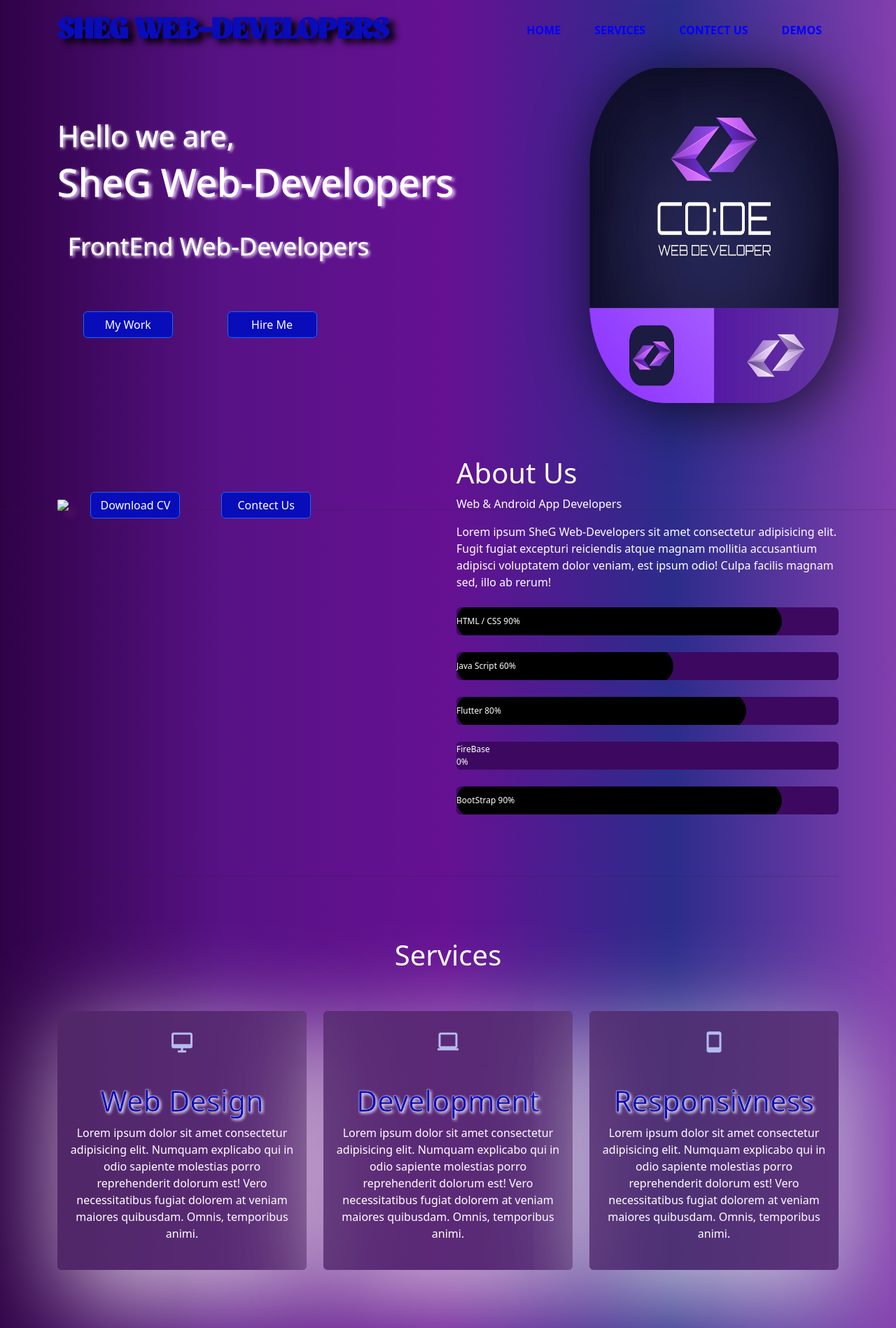
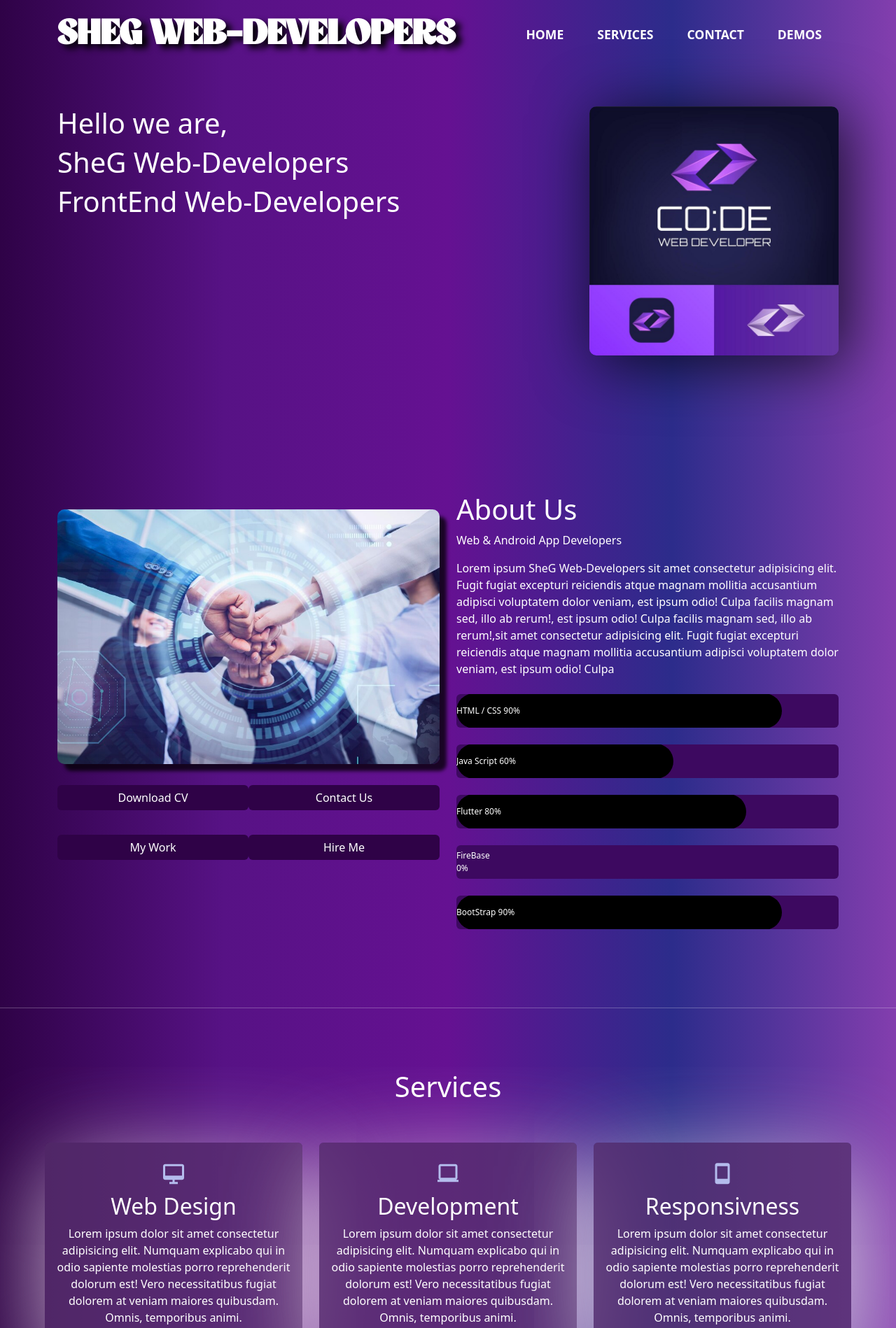
Before and after one commit to gcsedu/temo, a plain HTML site: page index.html in a window 1280 px wide. Shown: the top 1898 px of the page at 70% size. Drawn offline with nearby package versions, Linux system fonts and the light colour scheme.

Commit message:
Add files via upload

```diff
--- /dev/null
+++ b/css/contact.css
@@ -0,0 +1,26 @@
+.third{
+    background-color: #580e80;
+}
+*{
+    padding: 0;
+    margin: 0;
+    box-sizing: border-box;
+    text-decoration: none;
+    border: none;
+    outline: none;
+    scroll-behavior: smooth;
+}
+.bx{
+    color: rgb(180, 188, 237);
+    padding: 10px;
+}
+.row{
+   color: rgb(255, 255, 255);
+}
+.contect{
+    background-color: black;
+    border-radius: 10px;
+    box-shadow: 10px 10px 72px 0px rgba(161, 156, 156, 0.97);
+    -webkit-box-shadow: 10px 10px 72px 0px rgba(198, 195, 198, 0.957);
+    -moz-box-shadow: 10px 10px 72px 0px rgba(216, 205, 205, 0.877);
+}
--- a/css/service.css
+++ b/css/service.css
@@ -13,6 +13,10 @@
 .service-container{
     padding-top: 100px;
 }
+.white-text {
+    color: white;
+}
+
 .card{
     box-shadow: 10px 38px 143px 5px rgba(246, 244, 244, 0.61);
 -webkit-box-shadow: 10px 38px 143px 5px rgba(246, 239, 239, 0.781);
--- a/css/style.css
+++ b/css/style.css
@@ -1,11 +1,18 @@
+/* General Styles */
+
 @font-face {
     font-family: 'NameOfCompany';
     src: url('../font/camera_obscura/CameraObscuraDEMO.otf');
 }
-.First{
-    background: linear-gradient(to right, #2f0247,#571285, #651192, rgb(44, 44, 139), rgb(131, 62, 174));
+
+body {
+    background: linear-gradient(to right, #2f0247, #571285, #651192, rgb(44, 44, 139), rgb(131, 62, 174));
+    padding-top: 56px; /* Adjusted to accommodate the fixed navbar */
+    color: white;
+    font-size: 16px; /* Set a base font size */
 }
-*{
+
+* {
     padding: 0;
     margin: 0;
     box-sizing: border-box;
@@ -13,117 +20,115 @@
     border: none;
     outline: none;
     scroll-behavior: smooth;
-    /* background-image: url('../images/background-pixel-rain-abstract_23-2148374569.jpg'); */
 }
-/* navbar */
-.navbar{
+
+/* Navbar Styles */
+
+.navbar {
     background-color: transparent;
 }
-.navbar-nav{
+
+.navbar-nav {
     margin-left: auto;
 }
-.nav-link{
-    color: blue;
+
+.nav-link {
+    color: rgb(221, 221, 221);
     font-size: 1rem;
     font-weight: 700;
     text-decoration: none;
 }
-.nav-link:hover{
+
+.nav-link:hover {
     color: whitesmoke;
     background-color: #3c0b5e;
 }
-.navbar-brand{
+
+.navbar-brand {
     font-size: 2.5rem;
     font-weight: 900;
-    color: rgb(9, 12, 185);
+    color: rgb(255, 255, 255);
     font-family: 'NameOfCompany';
-    /* -webkit-text-stroke: 0.9px rgb(244, 240, 240); */
-    text-shadow:8px 6px 10px  black;
+    text-shadow: 8px 6px 10px black;
 }
-.navbar-brand:hover{
-    color:  #3c0b5e;
+
+.navbar-brand:hover {
+    color: #3c0b5e;
     -webkit-text-stroke: 0.1px rgb(244, 240, 240);
 }
-.navbar-toggler-icon{
+
+.navbar-brand:focus,
+.navbar-brand:active {
+    color: rgb(255, 255, 255);
+}
+.navbar-toggler-icon {
     background-color: rgb(139, 191, 236);
 }
-/* main section */
-.main{
-  background: linear-gradient(to right, #2f0247,#571285, #651192, rgb(44, 44, 139), rgb(131, 62, 174));
-  background-size: cover;
-  height: 80vh;
-  width: 100%;
+
+/* Main Section Styles */
+
+.main {
+    background: linear-gradient(to right, #2f0247, #571285, #651192, rgb(44, 44, 139), rgb(131, 62, 174));
+    background-size: cover;
+    padding: 5%;
 }
-.main h3{
-    font-size: 3.4rem;
+
+.main h4 {
+    font-size: 2rem;
     font-weight: 500;
-    -webkit-text-stroke: 0.9px rgb(254, 254, 255);
-    text-shadow:4px 2px 4px  #eac3fd;
-    /* padding-left: 4%; */
-    /* border-bottom: 2px solid blue; */
+}
 
+.main h3,
+.main h5 {
+    font-size: 1.5rem;
 }
-.main h4{
-    font-size: 2.6rem;
-    font-weight: 500;
-    text-shadow:2px 2px 4px  #fcf6ff;
-    -webkit-text-stroke: 0.4px rgb(254, 254, 255);
-    padding-top: 10%;
+
+.main-img {
+    width: 100%;
+    max-height: 60vh;
+    object-fit: cover;
+    box-shadow: 10px 10px 88px 0px rgba(0, 0, 0, 0.75);
+    border-radius: 10px;
 }
-.main h5{
-    font-size: 2.2rem;
-    font-weight: 300;
-    text-shadow:2px 2px 4px  #fcf6ff;
-    -webkit-text-stroke: 0.4px rgb(254, 254, 255);
-    padding: 2%;
-    line-height: 2;
-}
-.main-img{
+
+.btn {
+    border: #2f0247;
+    position: relative;
+    background-color: #2f0247;
+    color: white;
+    margin: 5% 0;
     width: 100%;
-    height: 60vh;
-    /* box-shadow: 0px 12px 30px rgb(205, 103, 248); */
-    box-shadow: 10px 10px 88px 0px rgba(0,0,0,0.75);
--webkit-box-shadow: 10px 10px 88px 0px rgba(0, 0, 0, 0.75);
--moz-box-shadow: 10px 10px 88px 0px rgba(117, 43, 156, 0.75);
-    border-radius: 30%;
-}
-/* .main .btn{ */
-.btn{
-    position: relative;
-    background-color: rgb(9, 12, 185);
-    color: white;
-    margin: 5%;
-    width: 8rem;
     z-index: 1;
     overflow: hidden;
 }
-/* .main .btn::before{ */
-.btn::before{
+
+.btn::before {
     content: '';
     position: absolute;
     top: 0;
     left: 0;
     width: 0;
     height: 100%;
-    background: rgb(48, 15, 139);
+    background: #2f0247;
     z-index: -1;
     transition: 0.5s;
 }
-/* .main .btn:hover::before{ */
- .btn:hover::before{
+
+.btn:hover::before {
     width: 100%;
+}
 
+/* About Section Styles */
+
+.about img {
+    width: 100%;
+    max-height: 60vh;
+    object-fit: cover;
+    box-shadow: 10px 10px 5px 0px rgba(0, 0, 0, 0.75);
+    border-radius: 10px;
 }
-/* about section */
 
-.about img{
-    height: 60vh;
-box-shadow: 10px 10px 5px 0px rgba(0,0,0,0.75);
--webkit-box-shadow: 10px 10px 5px 0px rgba(78, 12, 96, 0.75);
--moz-box-shadow: 10px 10px 5px 0px rgba(138, 78, 146, 0.75);
-border-radius: 10%;
-}
-.progress{
+.progress {
     background-color: #3d0960;
     color: white;
     align-items: center;
@@ -133,88 +138,254 @@ border-radius: 10%;
     width: 100%;
     margin-top: 3vh;
 }
-.pro-value1{
+
+.progress {
+    background-color: #3d0960;
+    color: white;
+    align-items: center;
+    position: relative;
+    display: flex;
+    height: 5vh;
+    width: 100%;
+    margin-top: 3vh;
+}
+
+.pro-value1 {
     animation: load1 7s normal forwards;
     border-radius: 50px;
-    background-color: black
+    background-color: black;
 }
-.pro-value2{
+
+.pro-value2 {
     animation: load2 7s normal forwards;
     border-radius: 50px;
     background-color: black;
 }
-.pro-value3{
+
+.pro-value3 {
     animation: load3 7s normal forwards;
     border-radius: 50px;
     background-color: black;
 }
-.pro-value4{
+
+.pro-value4 {
     animation: load4 7s normal forwards;
     border-radius: 50px;
     background-color: black;
 }
-.pro-value5{
+
+.pro-value5 {
     animation: load5 7s normal forwards;
     border-radius: 50px;
     background-color: black;
 }
+
 @keyframes load1 {
-    0%{
+    0% {
         width: 0;
     }
-    100%{
+
+    100% {
         width: 90%;
     }
 }
+
 @keyframes load2 {
-    0%{
+    0% {
         width: 0;
     }
-    100%{
+
+    100% {
         width: 60%;
     }
 }
+
 @keyframes load3 {
-    0%{
+    0% {
         width: 0;
     }
-    100%{
+
+    100% {
         width: 80%;
     }
 }
+
 @keyframes load4 {
-    0%{
+    0% {
         width: 0;
     }
-    100%{
+
+    100% {
         width: 0%;
     }
 }
+
 @keyframes load5 {
-    0%{
+    0% {
         width: 0;
     }
-    100%{
+
+    100% {
         width: 90%;
     }
 }
-/* services section */
-.service-name{
-    color: rgb(9, 12, 185);
-    font-size: 40px;
+
+
+/* Services Section Styles */
+
+.services {
+    padding: 5%;
 }
-.card{
+
+.service-name {
+    color: white;
+    font-size: 2rem;
+}
+
+.card {
     border: none;
     outline: none;
     background-color: rgba(88, 50, 110, 0.75);
-    box-shadow: 10px 37px 88px 0px rgba(0,0,0,0.75);
-   -webkit-box-shadow: 10px 37px 88px 0px rgba(86, 38, 227, 0.75);
-    -moz-box-shadow: 10px 37px 88px 0px rgba(127, 112, 155, 0.75);
+    box-shadow: 10px 37px 88px 0px rgba(0, 0, 0, 0.75);
 }
-.card p{
+
+.card p {
     color: white;
 }
-.circle{
-    display: flex;
-    justify-content: center;
+
+
+/* Media Queries for Responsiveness */
+@media screen and (min-width: 900px) {
+    /* Styles for screens larger than 768px (e.g., tablets and desktops) */
+
+    .navbar {
+        background: transparent !important; /* Make the navbar transparent */
+    }
+
+    .navbar-nav {
+        background: transparent !important; /* Make the navbar-nav transparent */
+    }
+
+    .nav-link {
+        background: transparent !important; /* Make the nav links transparent */
+        color: white; /* Adjust the text color as needed */
+    }
+
+    .nav-link:hover {
+        color: whitesmoke;
+        background-color: #3c0b5e;
+    }
+
+    /* Add more styles for larger screens if necessary */
 }
+
+@media screen and (max-width: 768px) {
+    /* Styles for smaller screens (e.g., mobile phones) */
+    .main h4,
+    .main h3,
+    .main h5 {
+        font-size: 1.8rem;
+    }
+    .navbar {
+        background: linear-gradient(to right, #2f0247, #571285, #651192, rgb(44, 44, 139), rgb(131, 62, 174));
+    }
+
+    .navbar-nav {
+        background: linear-gradient(to right, #2f0247, #571285, #651192, rgb(44, 44, 139), rgb(131, 62, 174));
+    }
+
+    .nav-link {
+        color: white; /* Adjust the text color as needed */
+    }
+
+    .nav-link:hover {
+        color: whitesmoke;
+        background-color: #3c0b5e;
+    }
+
+    .navbar-brand {
+        font-size: 1.7rem; /* Adjust the font size for smaller screens */
+    }
+
+    .main-img {
+        max-height: 40vh;
+    }
+
+    .btn {
+        width: 100%;
+    }
+
+    .about img {
+        max-height: 40vh;
+    }
+
+    .progress {
+        height: 4vh;
+    }
+
+    /* Add more styles for smaller screens if necessary */
+}
+
+@media screen and (min-width: 769px) and (max-width: 1199px) {
+    /* Styles for medium-sized screens (e.g., tablets) */
+
+    .main h4,
+    .main h3,
+    .main h5 {
+        font-size: 2rem;
+    }
+
+    .main-img {
+        max-height: 50vh;
+    }
+
+    .btn {
+        width: 100%;
+    }
+
+    .about img {
+        max-height: 50vh;
+    }
+
+    .progress {
+        height: 5vh;
+    }
+
+    /* Add more styles for medium-sized screens if necessary */
+}
+
+@media screen and (min-width: 1200px) {
+    /* Styles for larger screens */
+
+    .navbar-brand {
+        font-size: 3rem;
+    }
+
+    .nav-link {
+        font-size: 1.1rem;
+    }
+
+    .main h4,
+    .main h3,
+    .main h5 {
+        font-size: 2.5rem;
+    }
+
+    .main-img {
+        max-height: 70vh;
+    }
+
+    .btn {
+        width: 100%;
+    }
+
+    .about img {
+        max-height: 70vh;
+    }
+
+    .progress {
+        height: 6vh;
+    }
+
+    /* Add more styles for larger screens if necessary */
+}
--- a/index.html
+++ b/index.html
@@ -7,13 +7,13 @@
     <link href='https://unpkg.com/boxicons@2.1.4/css/boxicons.min.css' rel='stylesheet'>
     <link href="https://cdn.jsdelivr.net/npm/bootstrap@5.3.2/dist/css/bootstrap.min.css" rel="stylesheet" integrity="sha384-T3c6CoIi6uLrA9TneNEoa7RxnatzjcDSCmG1MXxSR1GAsXEV/Dwwykc2MPK8M2HN" crossorigin="anonymous">
     <link rel="stylesheet" type="text/css" href="css/style.css">
-    <link rel="stylesheet" type="text/css" href="css/contect.css">
+    <link rel="stylesheet" type="text/css" href="css/contact.css">
     <link rel="stylesheet" type="text/css" href="css/service.css">
     <link rel="stylesheet" type="text/css" href="css/demo.css">
 </head>
 <body class="First">
 
-    <!-- navbar -->
+    <!-- Navbar -->
 
     <nav class="navbar navbar-expand-lg fixed-top text-uppercase">
         <div class="container">
@@ -25,46 +25,57 @@
             <div class="navbar-nav">
               <a class="nav-link px-lg-4 rounded" href="index.html">Home</a>
               <a class="nav-link px-lg-4 rounded" href="service.html">Services</a>
-              <a class="nav-link px-lg-4 rounded" href="contect.html">Contect Us</a>
+              <a class="nav-link px-lg-4 rounded" href="contact.html">Contact</a>
               <a class="nav-link px-lg-4 rounded" href="demo.html">Demos</a>
             </div>
           </div>
         </div>
-      </nav>
+    </nav>
 
-      <!-- main section -->
+    <!-- Main Section -->
 
-      <section class="main py-5">
+    <section class="main py-5">
         <div class="container py-5">
             <div class="row">
-                <div class="col-lg-8">
+                <div class="col-lg-8 order-lg-1 order-2">
                     <h4>Hello we are,</h4>
                     <h3>SheG Web-Developers</h3>
-                     <h5>FrontEnd Web-Developers</h5>
-                     <button class="btn btn-primary btn1">My Work</button>
-                     <button class="btn btn-primary btn2">Hire Me</button>
+                    <h5>FrontEnd Web-Developers</h5>
                 </div>
-                <div class="col-lg-4 col-sm-12 pb-1">
-                    <img src="images/2.jpg" class="img-fluid main-img">
+                <div class="col-lg-4 col-sm-12 pb-1 order-lg-2 order-1">
+                    <img src="images/2.jpg" class="img-fluid main-img" alt="Main Image">
                 </div>
             </div>
-
-
+        </div>
+    </section>
 
                   <!-- about section -->
 
             <section class="about py-5">
-                <!-- <div class="container  py-4"> -->
+                <div class="container  py-4">
                     <div class="row  py-4">
                         <div class="col-lg-6 col-sm-12 pt-4">
                             <img src="images/about1.jpg" class="img-fluid">
-                            <button class="btn btn-primary">Download CV</button>
-                            <button class="btn btn-primary">Contect Us</button>
+                            <div class="mt-3 d-flex flex-wrap">
+                                <div class="w-50 mb-2">
+                                    <button class="btn d-block w-100">Download CV</button>
+                                </div>
+                                <div class="w-50 mb-2">
+                                    <button class="btn d-block w-100">Contact Us</button>
+                                </div>
+                                <div class="w-50">
+                                    <button class="btn d-block w-100">My Work</button>
+                                </div>
+                                <div class="w-50">
+                                    <button class="btn d-block w-100">Hire Me</button>
+                                </div>
+                            </div>
                         </div>
+
                         <div class="col-lg-6">
                             <h1>About Us</h1>
                             <p>Web & Android App Developers</p>
-                            <p>Lorem ipsum <span class="font-weight-bold py-3">SheG Web-Developers</span> sit amet consectetur adipisicing elit. Fugit fugiat excepturi reiciendis atque magnam mollitia accusantium adipisci voluptatem dolor veniam, est ipsum odio! Culpa facilis magnam sed, illo ab rerum!</p>
+                            <p>Lorem ipsum <span class="font-weight-bold py-3">SheG Web-Developers</span> sit amet consectetur adipisicing elit. Fugit fugiat excepturi reiciendis atque magnam mollitia accusantium adipisci voluptatem dolor veniam, est ipsum odio! Culpa facilis magnam sed, illo ab rerum!, est ipsum odio! Culpa facilis magnam sed, illo ab rerum!,sit amet consectetur adipisicing elit. Fugit fugiat excepturi reiciendis atque magnam mollitia accusantium adipisci voluptatem dolor veniam, est ipsum odio! Culpa </p>
 
                             <div class="progress">
                                 <div class="pro-value1">
@@ -100,8 +111,7 @@
                                     </p>
                                 </div>
                             </div>
-        <!--
-                        </div> -->
+                        </div>
                     </div>
                 </div>
               </section>
```
Also changed, not shown: contact.html (added, +67 -0 lines), service.html (+5 -5 lines), images/about1.jpg (added).
